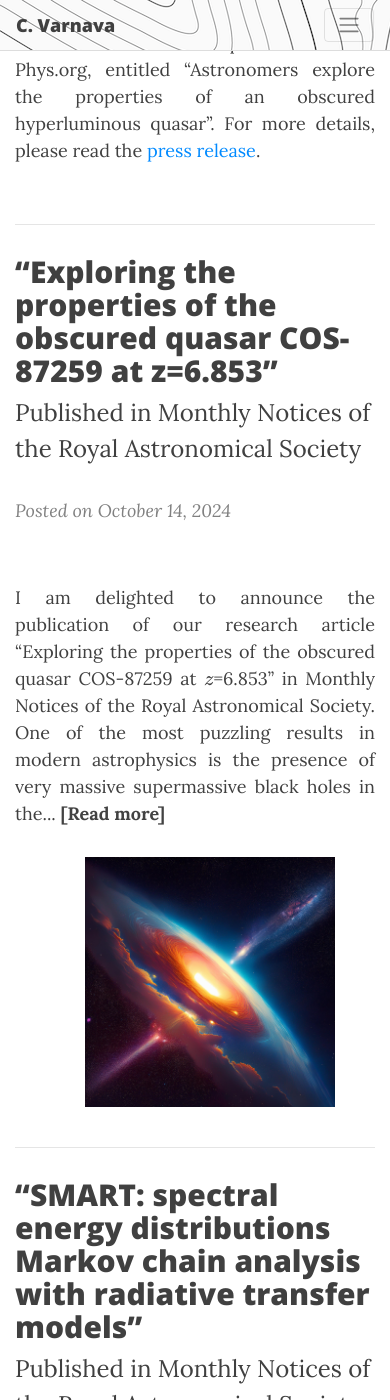
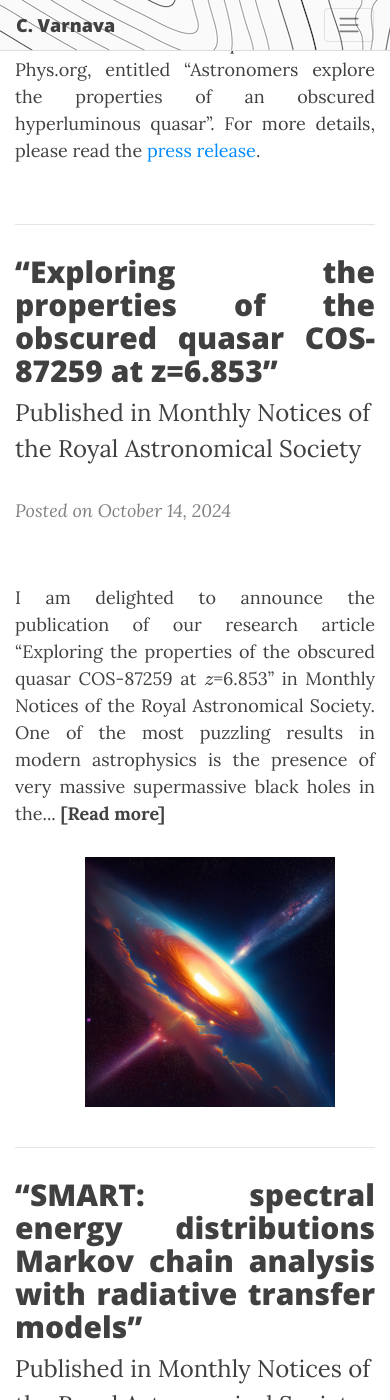
Before and after one commit to ch-var/ch-var.github.io, a Jekyll site: the page built from news.html, in a window 390 px wide and 1400 px high, scrolled down 772 px. Built offline with Jekyll 4.4.1, drawn with Linux system fonts in a browser that asks for light colours; formulas are drawn with MathJax 3.

Commit message:
Update news.html

```diff
--- a/news.html
+++ b/news.html
@@ -5,6 +5,14 @@ mathjax: true
 ---
 <p>
 <h2 style="text-align: left; margin: 0; width: 100%;">“Astronomers explore the properties of an obscured hyperluminous quasar”</h2>
+<style>
+  /* This won't work on GitHub, but works in a custom HTML environment */
+  @media (max-width: 600px) {
+    h2 {
+      text-align: justify;
+    }
+  }
+</style>
 <font size="+2">Press release in Phys.org</font>
 <p>
 <p>
```
